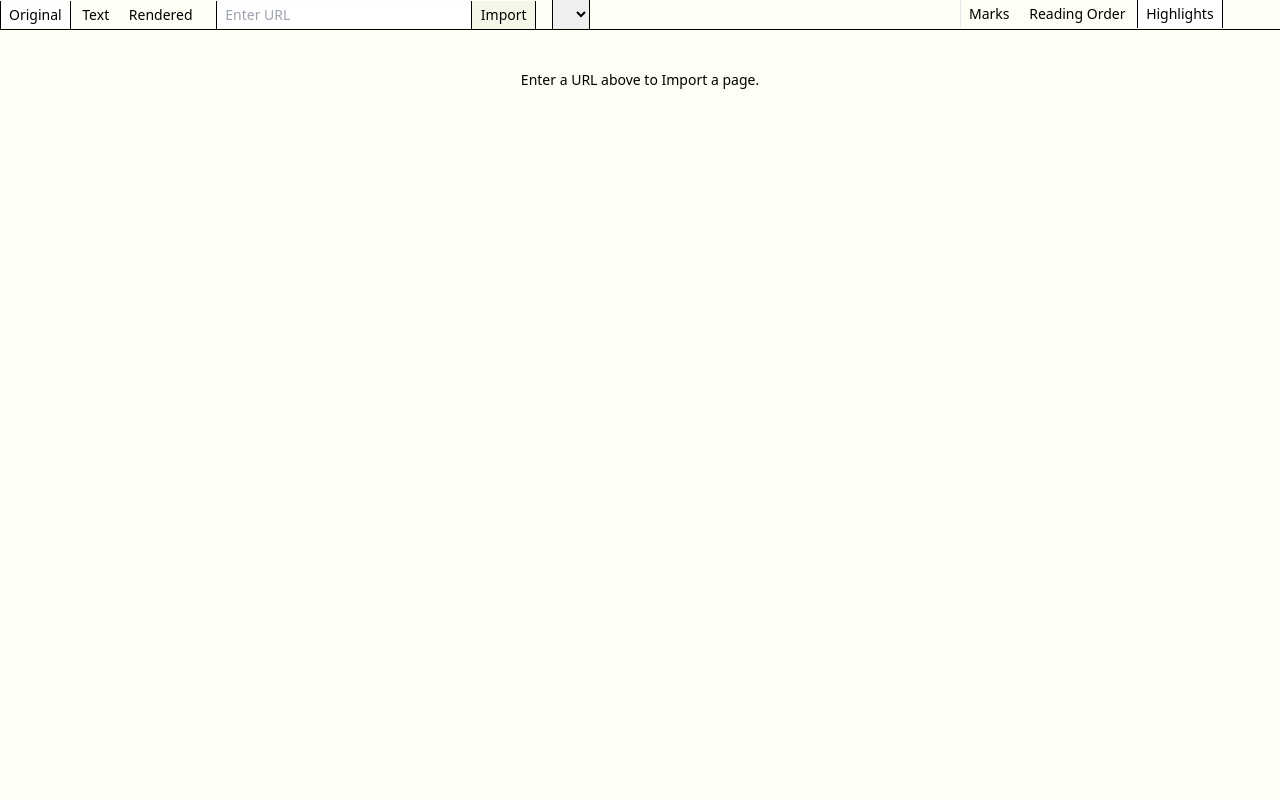
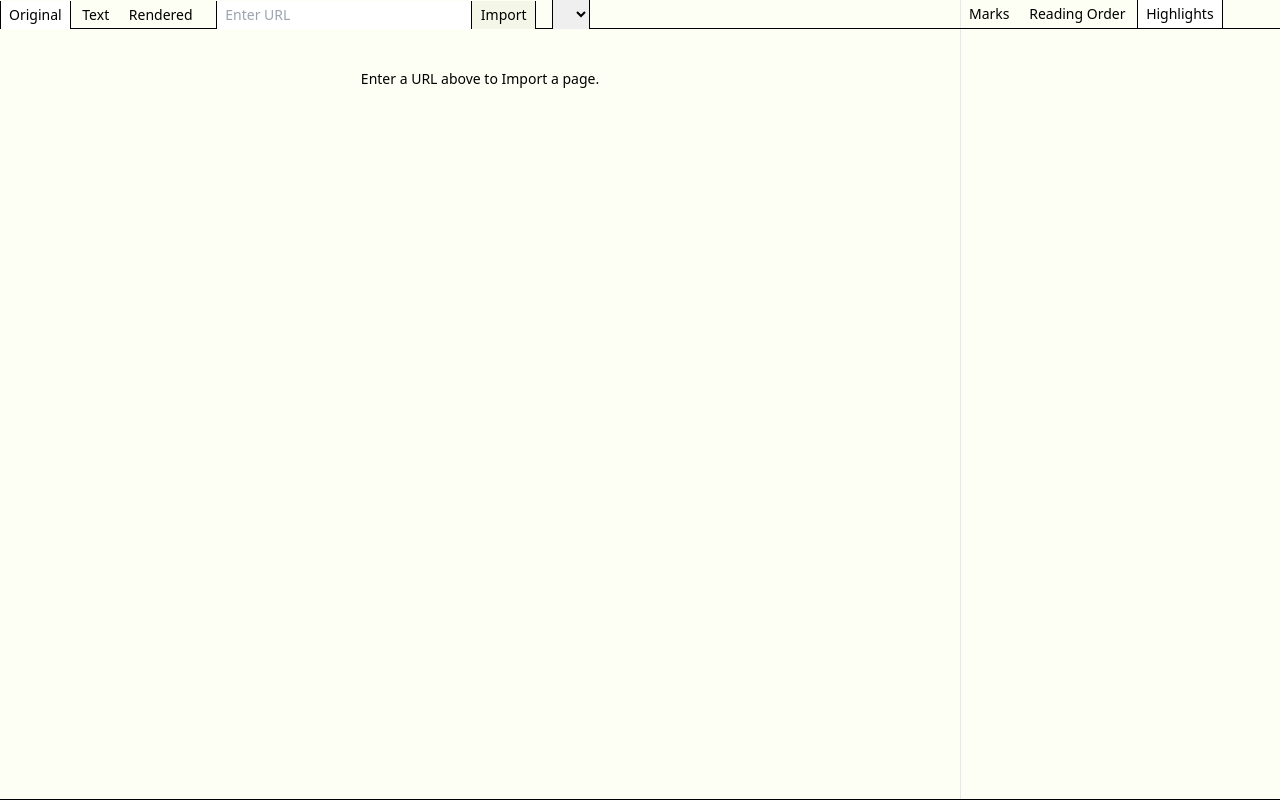
Before and after one commit to jessmartin/standoff-doc-prototype, a SvelteKit app: page / in a window 1280 px wide. Built offline with nearby package versions, Linux system fonts and the light colour scheme.

Commit message:
Fix scrollbars

```diff
--- a/src/routes/+page.svelte
+++ b/src/routes/+page.svelte
@@ -113,8 +113,10 @@
   let activeSidebar = 'highlights'
 </script>
 
-<div class="border-b border-black dark:bg-[#333333] dark:border-[#3D3D3D] flex flex-grow">
-  <div class="grow">
+<div
+  class="border-b border-black dark:bg-[#333333] dark:border-[#3D3D3D] grid h-full grid-cols-[1fr_320px] grid-rows-[29px,_1fr]"
+>
+  <div class="col-auto border-b border-black dark:border-[#3D3D3D]">
     <nav class="inline-block mr-3">
       <ul class="list-none dark:bg-[#292929] ">
         <!-- svelte-ignore a11y-click-events-have-key-events -->
@@ -194,7 +196,7 @@
       {/if}
     </div>
   </div>
-  <div class="w-80">
+  <div class="col-auto border-b border-black dark:border-[#3D3D3D]">
     <nav class="inline-block">
       <ul class="list-none dark:bg-[#292929] border-l dark:border-[#3D3D3D]">
         <!-- svelte-ignore a11y-click-events-have-key-events -->
@@ -230,13 +232,11 @@
       </ul>
     </nav>
   </div>
-</div>
 
+  <div class="col-auto dark:bg-[#242424] overflow-y-auto">
     {#if jdom}
-  <div class="flex flex-wrap">
-    <div class="grow dark:bg-[#242424] overflow-auto" style="max-width: calc(100% - 320px)">
       {#if activeMainPanel === 'rendered'}
-        <article class="prose dark:prose-dark dark:text-white">
+        <article class="prose dark:prose-dark dark:text-white p-5">
           {@html renderedDoc}
         </article>
       {/if}
@@ -246,8 +246,11 @@
       {#if activeMainPanel === 'original'}
         <pre>{#if jdom}{jdom.rawContent}{/if}</pre>
       {/if}
+    {:else}
+      <p class="text-center mt-10">Enter a URL above to Import a page.</p>
+    {/if}
   </div>
-    <div class="w-80 dark:bg-[#242424] border-l dark:border-[#3D3D3D]">
+  <div class="col-auto overflow-y-auto dark:bg-[#242424] border-l dark:border-[#3D3D3D]">
     {#if activeSidebar === 'marks'}
       <pre>{#if jdom}{jdom.marks.map((e) => JSON.stringify(e, null, 2)).join('\n')}{/if}</pre>
     {/if}
@@ -261,6 +264,3 @@
     {/if}
   </div>
 </div>
-{:else}
-  <p class="text-center mt-10">Enter a URL above to Import a page.</p>
-{/if}
```
Lines whose indentation alone changed are shown as unchanged.
